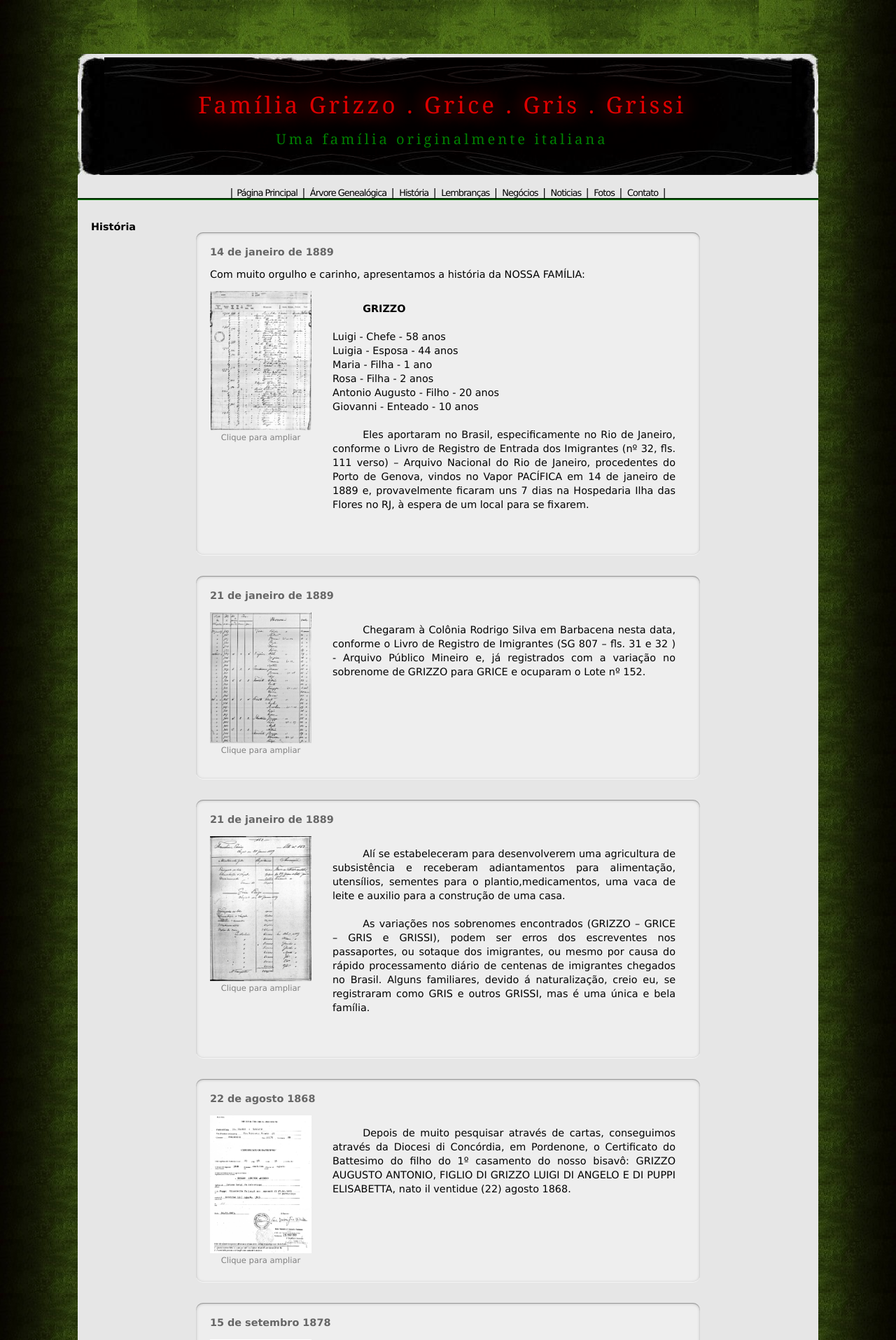
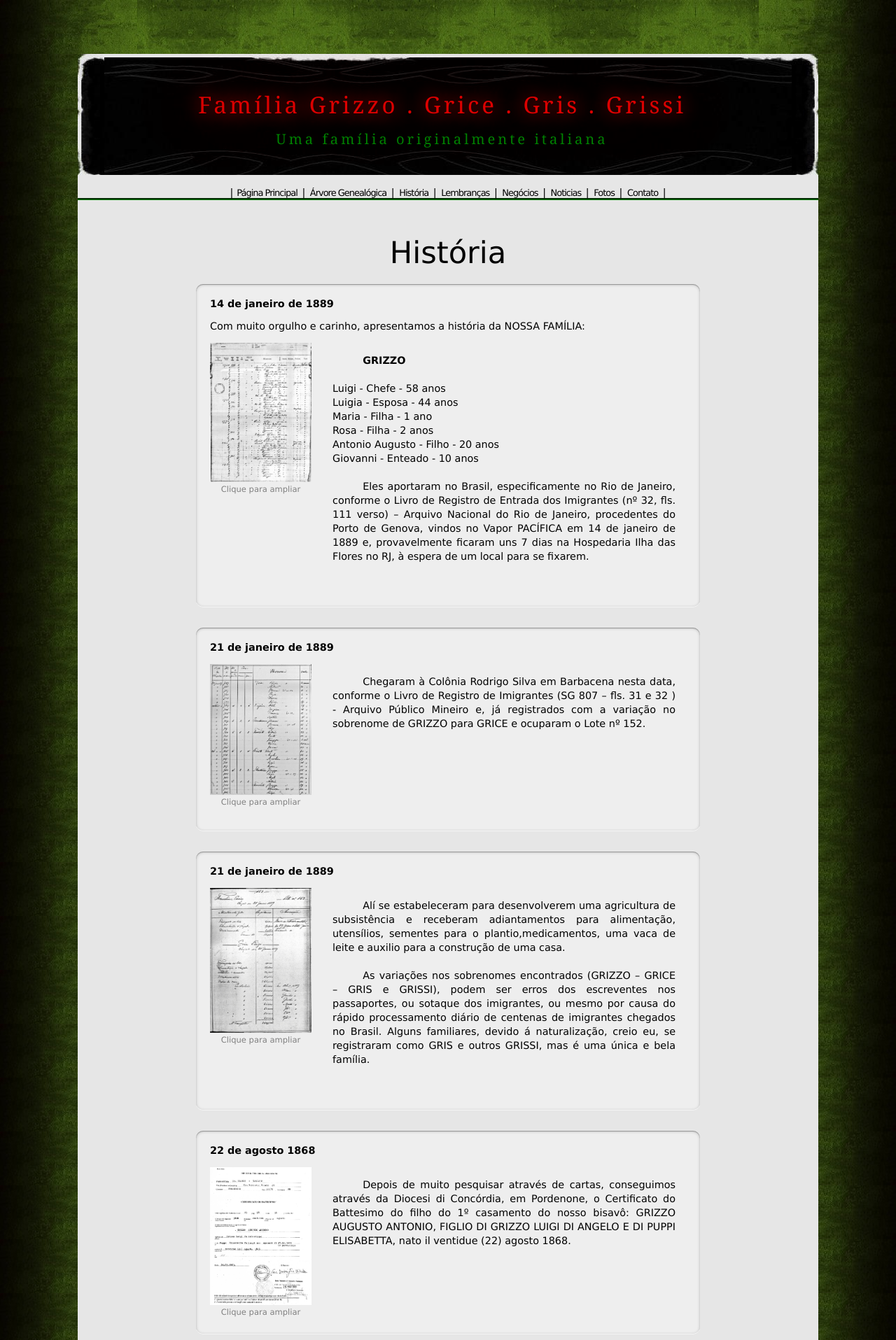
Before and after one commit to criscmaia/SiteGrissi, a PHP site: page /historia in a window 1280 px wide. Shown: the top 1915 px of the page at 70% size. Run offline with PHP 8.4, Linux system fonts and the light colour scheme; some libraries are stand-ins or nearby versions.

Commit message:
adding H1 to every page and fixing h2 accordingly

```diff
--- a/fotos.php
+++ b/fotos.php
@@ -3,7 +3,7 @@
 <?php render("header", ["title" => "Fotos"]); ?>
 
 <div class="box texto">
-    <h1>1&ordm; Encontro</h1><br>
+    <h2>1&ordm; Encontro</h2><br>
     <a href="http://www.flickriver.com/photos/criscmaia/sets/72157605212129038/"><img src="http://www.flickriver.com/badge/user/set-72157605212129038/recent/shuffle/medium-horiz/e6e6e6/008000/26462478@N07.jpg" border="0" alt="Cristiano Maia - Veja as fotos do 1º Encontro" title="Cristiano Maia - Veja as fotos do 1º Encontro" /></a>
     <p>O <a href="http://www.flickr.com/photos/criscmaia/sets/72157605212129038/show/">1&ordm; Encontro</a> foi realizado em 7 de junho de 2003, com a presen&ccedil;a de 205 familiares, no Sitio Boa Vista, em Dr.S&aacute; Fortes, distrito de Barbacena/MG, onde degustamos um delicioso churrasco e outros comest&iacute;veis, regado a muita cerveja,e boa m&uacute;sica oferecidas pelos primos Jo&atilde;o Vicente Grissi e Geraldo Canton. Apesar da falta de energia el&eacute;trica n&atilde;o faltou anima&ccedil;&atilde;o e muita alegria, tudo na base de lampi&otilde;es e velas, o que tornou o evento mais aconchegante e t&iacute;pico da &eacute;poca. Foram homenageadas as Tias Laurita Grissi Bertolin e Suzana Dazzi Grissi. Todos os presentes foram agraciados com um livro sobre a hist&oacute;ria dos nossos antepassados.</p><br>
     <p>Clique aqui para ver todas as <a href="http://www.flickr.com/photos/criscmaia/sets/72157605212129038/show/">Fotos do 1&ordm; Encontro</a>.</p><br>
@@ -11,14 +11,14 @@
 
 
 <div class="box texto">
-    <h1>2&ordm; Encontro</h1><br>
+    <h2>2&ordm; Encontro</h2><br>
     <a href="http://www.flickriver.com/photos/criscmaia/sets/72157605212616694/"><img src="http://www.flickriver.com/badge/user/set-72157605212616694/recent/shuffle/medium-horiz/e6e6e6/008000/26462478@N07.jpg" border="0" alt="Cristiano Maia - Veja as fotos do 2º Encontro" title="Cristiano Maia - Veja as fotos do 2º Encontro" /></a>
     <p>O <a href="http://www.flickr.com/photos/criscmaia/sets/72157605212616694/show/">2&ordm; Encontro </a>aconteceu no dia 17 de setembro de 2005, tamb&eacute;m no Sitio Boa Vista, com a presen&ccedil;a de 160 familiares, muita descontra&ccedil;&atilde;o, bonita decora&ccedil;&atilde;o , muito chopp, churrasco, tira gostos, doces, brindes e, animado forr&oacute; e m&uacute;sicas a cargo do primo Geraldo Canton. A turma se descontraiu mais e valeu a pena. O casal Jorge de Castro e Maria Adezia Canton, recebeu uma homenagem em comemora&ccedil;&atilde;o aos 50 anos de casados. Carmem Canton Lazzari ofereceu uma deliciosa torta confeccionada por ela. </p><br>
     <p>Clique aqui para ver todas as <a href="http://www.flickr.com/photos/criscmaia/sets/72157605212616694/show/">Fotos do 2&ordm; Encontro.</a></p><br>
 </div>
 
 <div class="box texto">
-    <h1>3&ordm; Encontro</h1><br>
+    <h2>3&ordm; Encontro</h2><br>
     <a href="http://www.flickriver.com/photos/criscmaia/sets/72157605218666029/"><img src="http://www.flickriver.com/badge/user/set-72157605218666029/recent/shuffle/medium-horiz/e6e6e6/008000/26462478@N07.jpg" border="0" alt="Cristiano Maia - Veja as fotos 3º Encontro" title="Cristiano Maia - Veja as fotos do 3º Encontro" /></a>
     <p>Mais um inesquec&iacute;vel encontro aconteceu no dia 8/09/2007 com total descontra&ccedil;&atilde;o, regado a muito chopp,churrasco e m&uacute;sica a cargo do GC Banda. Nossos aplausos pela presen&ccedil;a das guerreiras, Tia Laurita Grissi Bertolin e a prima Mara Josephina Gris Petinelli, que num ato de bravura ficaram firmes at&eacute; o final da festa. Parab&eacute;ns ao churrasqueiro Sr. Paulo, &agrave; ajudante Polyana, e aos jovens gar&ccedil;ons, Diego,T&uacute;lio,Milson,John Lenon, que cumpriram a miss&atilde;o sempre com um sorriso.</p><br>
     <p>Agradecemos mais uma vez os primos Jo&atilde;o Vicente Grissi, Geraldo Canton, &agrave; Maria Helena Grissi Pissolatti, que nos presenteou com os belos copos de leite para a decora&ccedil;&atilde;o, &agrave; turma do macarr&atilde;o, T&ecirc;, Nanate, Maria e Marly, que suou bastante, a toda equipe que trabalhou com prazer e todos familiares presentes, muito obrigada.</p><br>
--- a/historia.php
+++ b/historia.php
@@ -3,7 +3,7 @@
 <?php render("header", ["title" => "História"]); ?>
 
 <div class="box">
-    <h1>14 de janeiro de 1889</h1><br>
+    <h2>14 de janeiro de 1889</h2><br>
     <p>Com muito orgulho e carinho, apresentamos a história da NOSSA FAMÍLIA:</p><br>
     <div class="esquerda">
         <a href="images/historia/documento1.jpg" TARGET="_blank">
@@ -27,7 +27,7 @@
 </div>
 
 <div class="box">
-    <h1>21 de janeiro de 1889</h1><br>
+    <h2>21 de janeiro de 1889</h2><br>
     <div class="esquerda">
         <a href="images/historia/documento3.jpg" TARGET="_blank">
             <img src="images/historia/documento3.jpg" alt="Documento 3" />
@@ -40,7 +40,7 @@
 </div>
 
 <div class="box">
-    <h1>21 de janeiro de 1889</h1><br>
+    <h2>21 de janeiro de 1889</h2><br>
     <div class="esquerda">
         <a href="images/historia/documento4.jpg" TARGET="_blank">
             <img src="images/historia/documento4.jpg" alt="Documento 4" />
@@ -62,7 +62,7 @@
 </div>
 
 <div class="box">
-    <h1>22 de agosto 1868</h1><br>
+    <h2>22 de agosto 1868</h2><br>
     <div class="esquerda">
         <a href="images/historia/documento6.jpg" TARGET="_blank">
             <img src="images/historia/documento6.jpg" alt="Documento 6" />
@@ -75,7 +75,7 @@
 </div>
 
 <div class="box">
-    <h1>15 de setembro 1878</h1><br>
+    <h2>15 de setembro 1878</h2><br>
     <div class="esquerda">
         <a href="images/historia/documento7.jpg" TARGET="_blank">
             <img src="images/historia/documento7.jpg" alt="Documento 7" />
--- a/index.css
+++ b/index.css
@@ -166,6 +166,13 @@ body {
     padding: 0px;
     width: 100%;
     text-align: center;
+}
+
+h1 {
+    text-align: center;
+    font-size: 3em;
+    padding: 20px;
+    font-weight: 100;
 }
 
 #layout {
--- a/noticias.php
+++ b/noticias.php
@@ -3,7 +3,7 @@
 <?php render("header", ["title" => "Noticias"]); ?>
 
 <div class="box texto">
-    <h1>Belo Horizonte, 01 de Julho de 2010</h1>
+    <h2>Belo Horizonte, 01 de Julho de 2010</h2>
     <br>
     <p><img src="images/noticias/aspasabre.gif" alt="Abre aspas" /> Oi turma,</p>
     <br>
```
